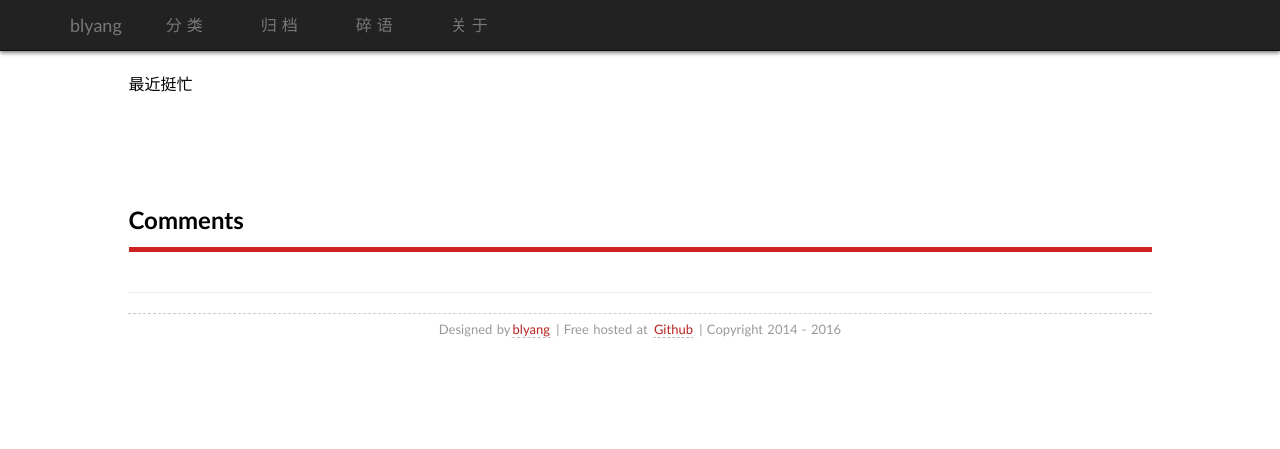
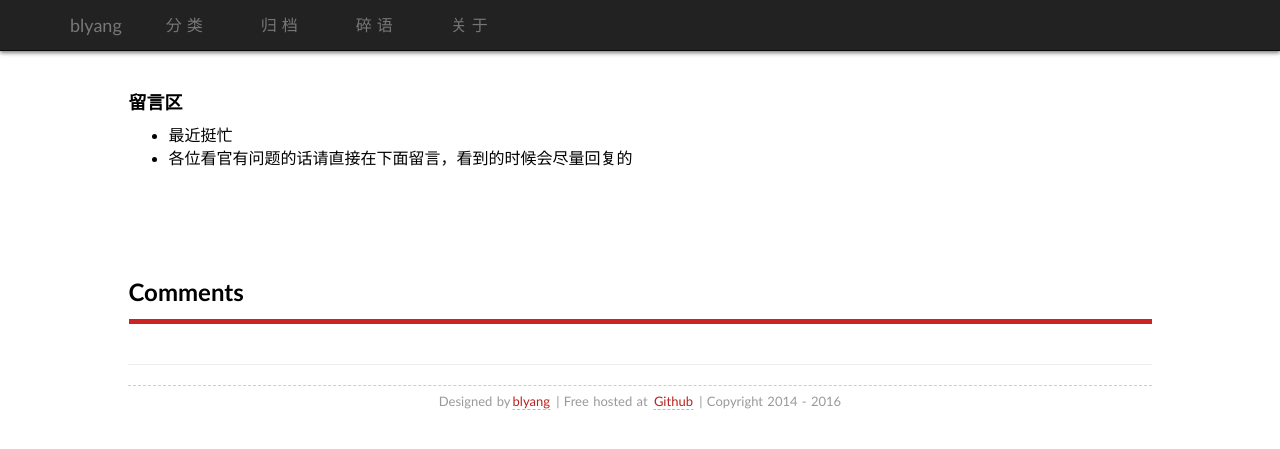
Before and after one commit to BLYang7/blyang7.github.io, a Jekyll site: the page built from faqs.md, in a window 1280 px wide. Shown: the top 449 px of the page. Built offline with Jekyll 4.4.1, drawn with Linux system fonts in a browser that asks for light colours; some web fonts are replaced; comment, search, counter and statistics services are not loaded.

Commit message:
修复了留言区

```diff
--- a/faqs.md
+++ b/faqs.md
@@ -1,8 +1,12 @@
 ---
 layout: default
-title: "问答：Faqs"
+title: "问答"
 ---
-最近挺忙
+
+### 留言区
+* 最近挺忙
+* 各位看官有问题的话请直接在下面留言，看到的时候会尽量回复的
+
 
 <div class="media">
     {% include comment.html %}
```
Also changed, not shown: 1 other file.
